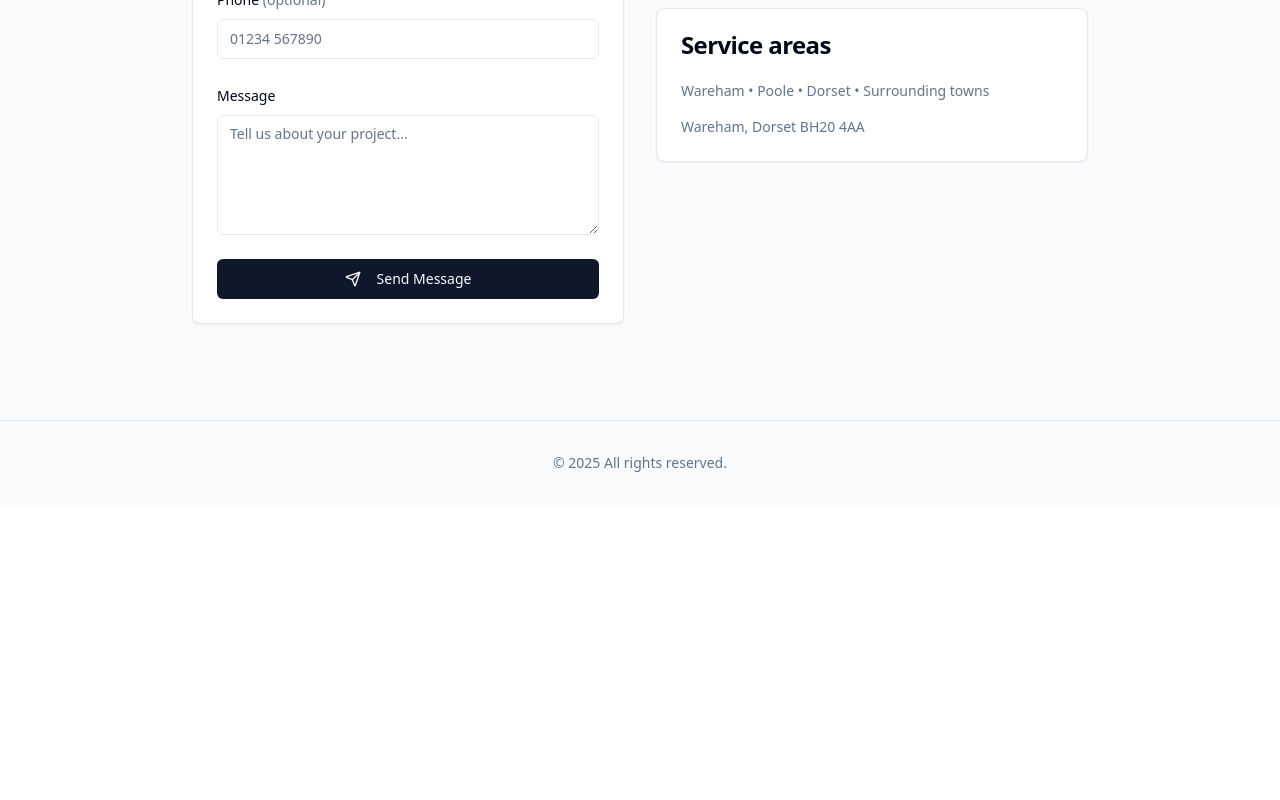
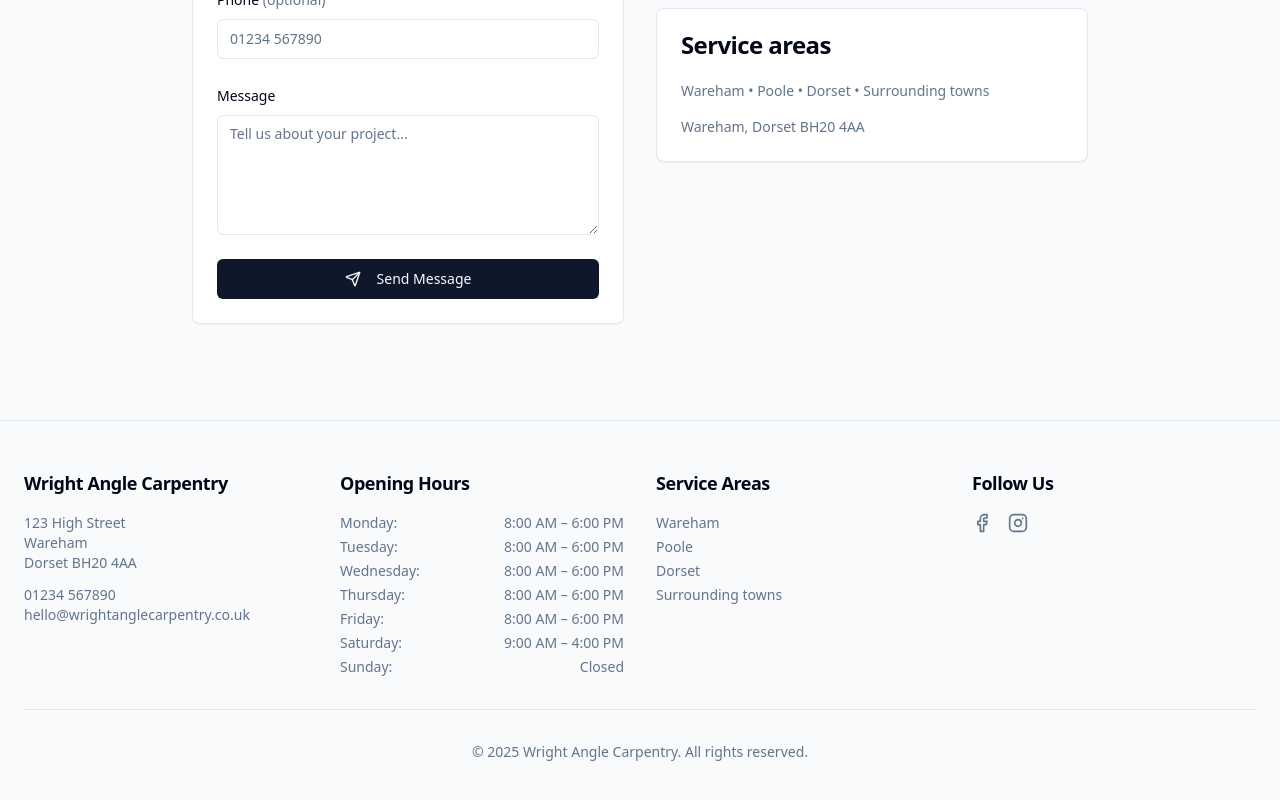
Before and after one commit to James1Law/vibe-test-carpenter-site, a React (Vite) app: page / in a window 1280 px wide. Shown: the part 4851-5651 px from the top of the page. Before the commit the page ends 5356 px from the top, so only its background shows below. Built offline with nearby package versions, Linux system fonts and the light colour scheme.

Commit message:
feat(footer): add footer with NAP, opening hours, and socials driven by site data

```diff
--- a/src/components/layout/Footer.tsx
+++ b/src/components/layout/Footer.tsx
@@ -1,11 +1,148 @@
 import { Container } from '@/components/common/Container'
+import { siteData } from '@/data/site'
+import { Facebook, Instagram, Linkedin, Twitter } from 'lucide-react'
+
+const socialIcons = {
+  facebook: Facebook,
+  instagram: Instagram,
+  linkedin: Linkedin,
+  twitter: Twitter,
+}
+
+const socialLabels = {
+  facebook: 'Facebook',
+  instagram: 'Instagram',
+  linkedin: 'LinkedIn',
+  twitter: 'Twitter',
+}
 
 export function Footer() {
+  const phoneHref = `tel:${siteData.contact.phone.replace(/\s/g, '')}`
+
+  const activeSocials = Object.entries(siteData.socials)
+    .filter(([_, url]) => url !== null && url !== '')
+    .map(([platform, url]) => ({
+      platform: platform as keyof typeof socialIcons,
+      url: url as string,
+    }))
+
   return (
-    <footer className="border-t bg-muted/50">
-      <Container className="py-8">
-        <div className="text-center text-sm text-muted-foreground">
-          <p>&copy; {new Date().getFullYear()} All rights reserved.</p>
+    <footer className="border-t bg-muted/50" aria-labelledby="site-footer">
+      <Container className="py-12">
+        <div className="grid gap-8 sm:grid-cols-2 lg:grid-cols-4">
+          {/* NAP - Name, Address, Phone */}
+          <div>
+            <h2 id="site-footer" className="mb-4 text-lg font-semibold">
+              {siteData.name}
+            </h2>
+            <address className="text-sm not-italic text-muted-foreground">
+              {siteData.address.street && <p>{siteData.address.street}</p>}
+              <p>{siteData.address.city}</p>
+              <p>
+                {siteData.address.county} {siteData.address.postcode}
+              </p>
+              <p className="mt-3">
+                <a
+                  href={phoneHref}
+                  className="hover:text-foreground"
+                  aria-label={`Call us at ${siteData.contact.phone}`}
+                >
+                  {siteData.contact.phone}
+                </a>
+              </p>
+              <p>
+                <a
+                  href={`mailto:${siteData.contact.email}`}
+                  className="hover:text-foreground"
+                  aria-label={`Email us at ${siteData.contact.email}`}
+                >
+                  {siteData.contact.email}
+                </a>
+              </p>
+            </address>
+          </div>
+
+          {/* Opening Hours */}
+          <div>
+            <h3 className="mb-4 text-lg font-semibold">Opening Hours</h3>
+            <dl className="space-y-1 text-sm text-muted-foreground">
+              <div className="flex justify-between">
+                <dt>Monday:</dt>
+                <dd>{siteData.hours.monday}</dd>
+              </div>
+              <div className="flex justify-between">
+                <dt>Tuesday:</dt>
+                <dd>{siteData.hours.tuesday}</dd>
+              </div>
+              <div className="flex justify-between">
+                <dt>Wednesday:</dt>
+                <dd>{siteData.hours.wednesday}</dd>
+              </div>
+              <div className="flex justify-between">
+                <dt>Thursday:</dt>
+                <dd>{siteData.hours.thursday}</dd>
+              </div>
+              <div className="flex justify-between">
+                <dt>Friday:</dt>
+                <dd>{siteData.hours.friday}</dd>
+              </div>
+              <div className="flex justify-between">
+                <dt>Saturday:</dt>
+                <dd>{siteData.hours.saturday}</dd>
+              </div>
+              <div className="flex justify-between">
+                <dt>Sunday:</dt>
+                <dd className="font-medium">{siteData.hours.sunday}</dd>
+              </div>
+            </dl>
+          </div>
+
+          {/* Service Areas */}
+          <div>
+            <h3 className="mb-4 text-lg font-semibold">Service Areas</h3>
+            <ul className="space-y-1 text-sm text-muted-foreground">
+              {siteData.areaServed.map((area) => (
+                <li key={area}>{area}</li>
+              ))}
+            </ul>
+          </div>
+
+          {/* Social Links */}
+          <div>
+            <h3 className="mb-4 text-lg font-semibold">Follow Us</h3>
+            {activeSocials.length > 0 ? (
+              <div className="flex gap-4">
+                {activeSocials.map(({ platform, url }) => {
+                  const Icon = socialIcons[platform]
+                  const label = socialLabels[platform]
+                  return (
+                    <a
+                      key={platform}
+                      href={url}
+                      target="_blank"
+                      rel="noopener noreferrer"
+                      className="text-muted-foreground transition-colors hover:text-foreground"
+                      aria-label={`Follow us on ${label}`}
+                    >
+                      <Icon className="h-5 w-5" aria-hidden={true} />
+                    </a>
+                  )
+                })}
+              </div>
+            ) : (
+              <p className="text-sm text-muted-foreground">
+                Connect with us for updates
+              </p>
+            )}
+          </div>
+        </div>
+
+        {/* Copyright */}
+        <div className="mt-8 border-t pt-8 text-center text-sm text-muted-foreground">
+          <p>
+            &copy; {new Date().getFullYear()} {siteData.name}. All rights
+            reserved.
+          </p>
         </div>
       </Container>
     </footer>
```
